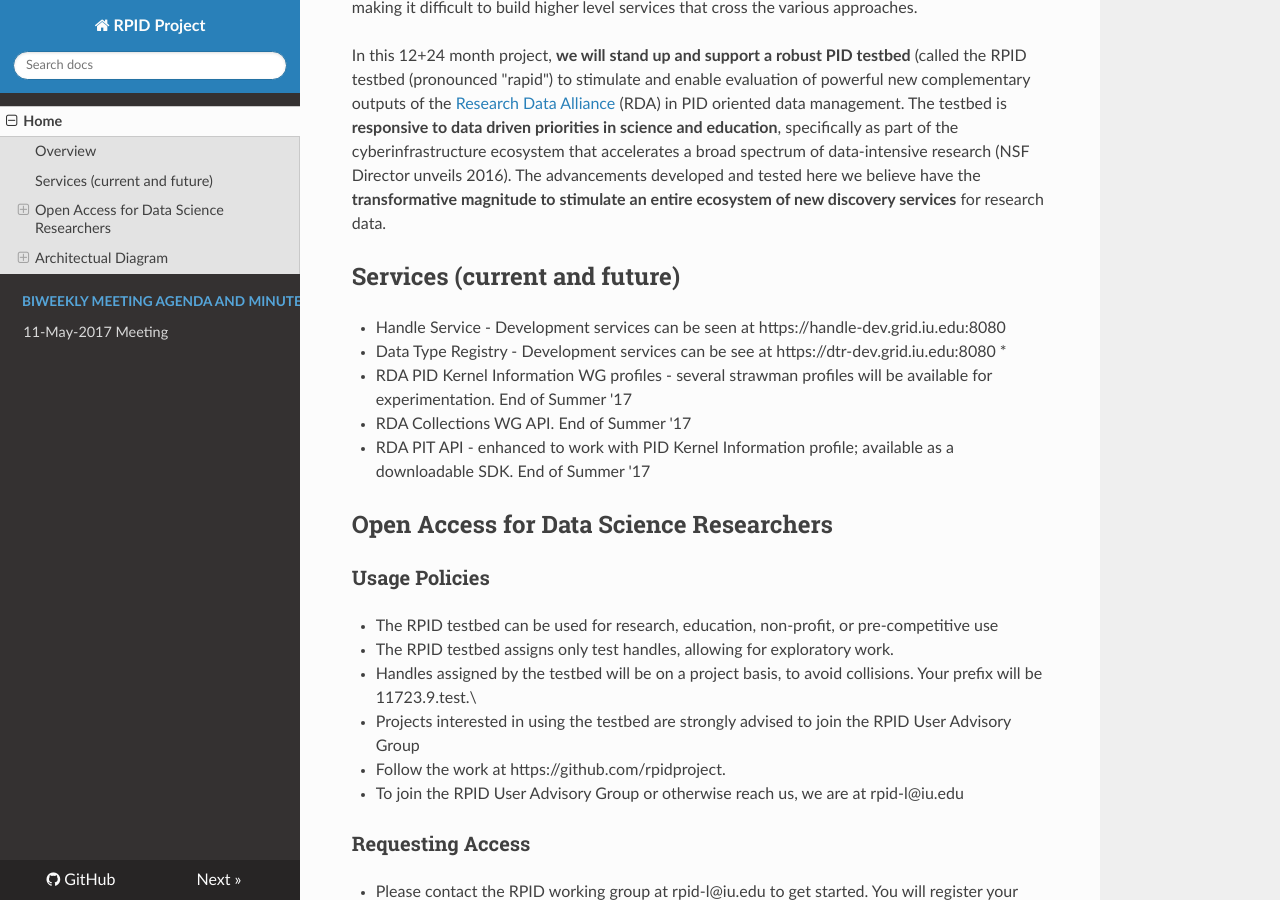
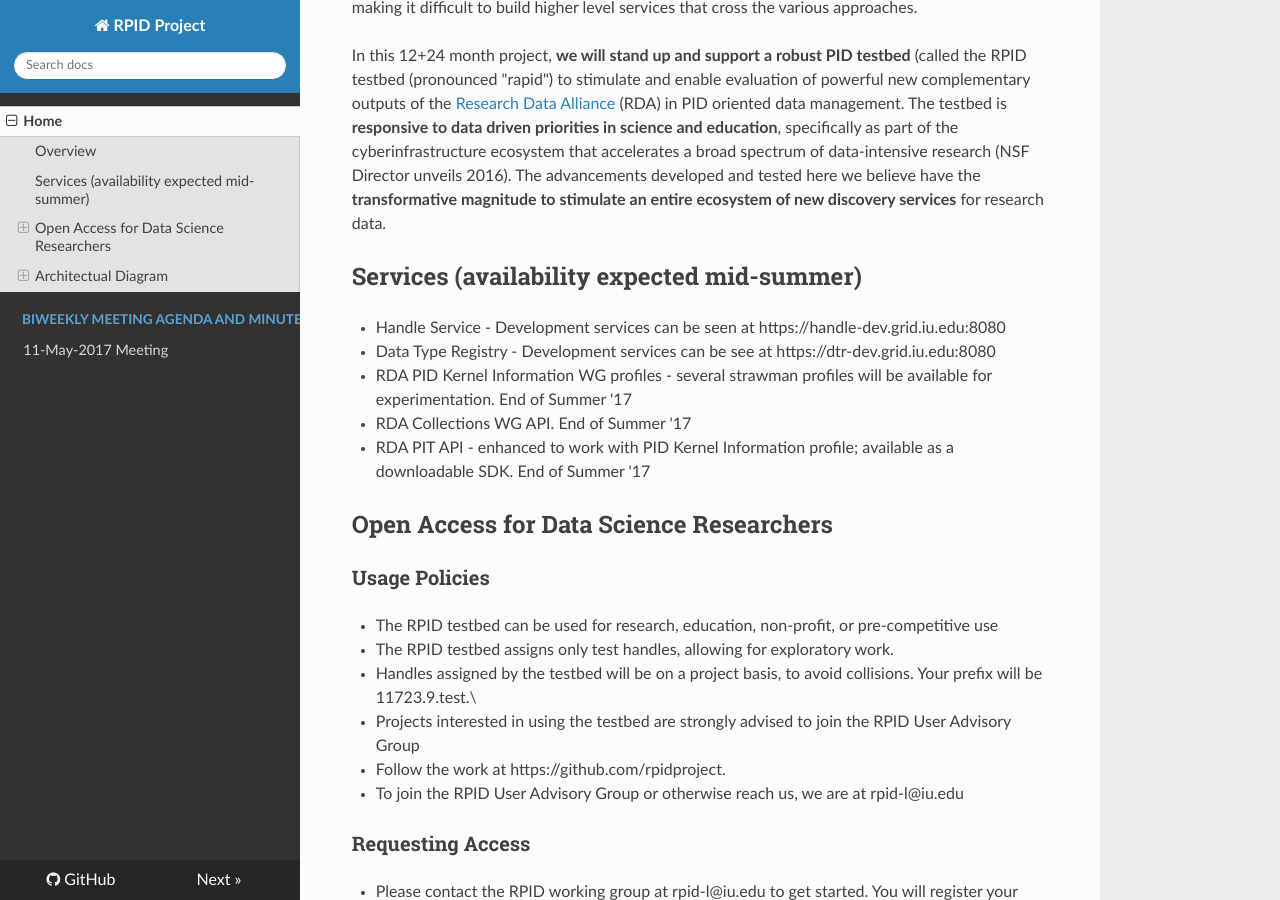
Before and after one commit to rpidproject/rpid, an MkDocs documentation site: the page built from docs/index.md, in a window 1280 px wide and 900 px high, scrolled down 364 px. Built offline with MkDocs 1.6.1, drawn with Linux system fonts in a browser that asks for light colours; nearby versions of some CDN libraries; old or Windows-style settings are respelled for this version of MkDocs.

Commit message:
Update index.md

```diff
--- a/docs/index.md
+++ b/docs/index.md
@@ -6,10 +6,9 @@
 
 In this 12+24 month project, **we will stand up and support a robust PID testbed** (called the RPID testbed (pronounced "rapid") to stimulate and enable evaluation of powerful new complementary outputs of the [Research Data Alliance](https://www.rd-alliance.org) (RDA) in PID oriented data management. The testbed is **responsive to data driven priorities in science and education**, specifically as part of the cyberinfrastructure ecosystem that accelerates a broad spectrum of data-intensive research (NSF Director unveils 2016). The advancements developed and tested here we believe have the **transformative magnitude to stimulate an entire ecosystem of new discovery services** for research data.
 
-## Services (current and future)
+## Services (availability expected mid-summer)
    * Handle Service - Development services can be seen at https://handle-dev.grid.iu.edu:8080
    * Data Type Registry - Development services can be see at https://dtr-dev.grid.iu.edu:8080
-   *
    * RDA PID Kernel Information WG profiles - several strawman profiles will be available for experimentation. End of Summer '17
    * RDA Collections WG API. End of Summer '17
    * RDA PIT API - enhanced to work with PID Kernel Information profile; available as a downloadable SDK. End of Summer '17
```
